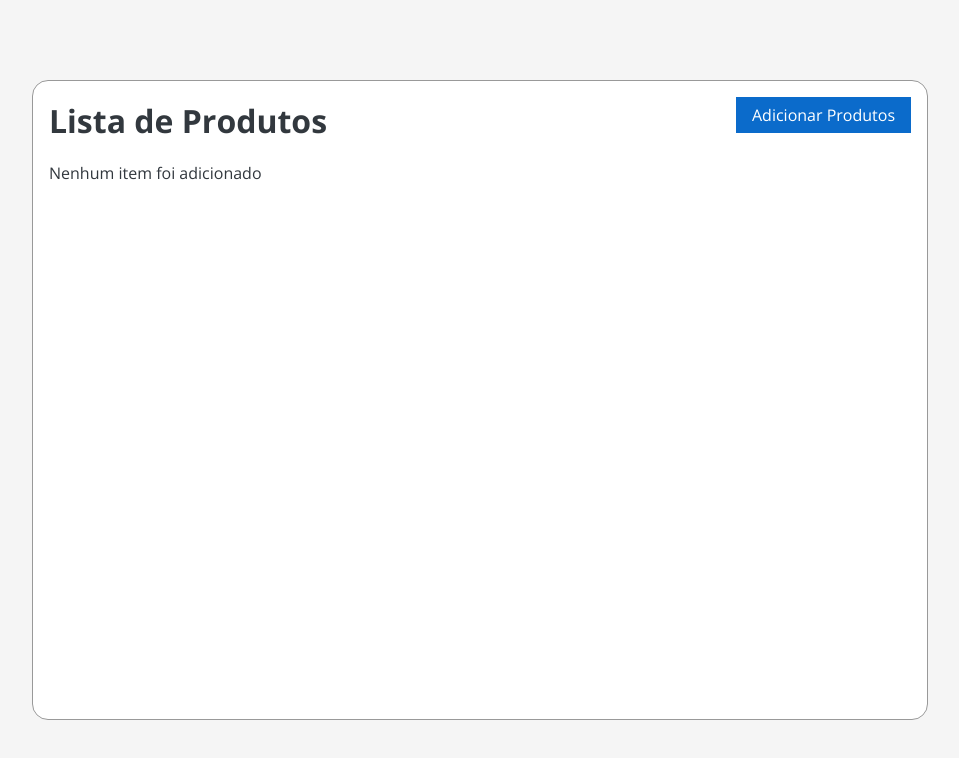
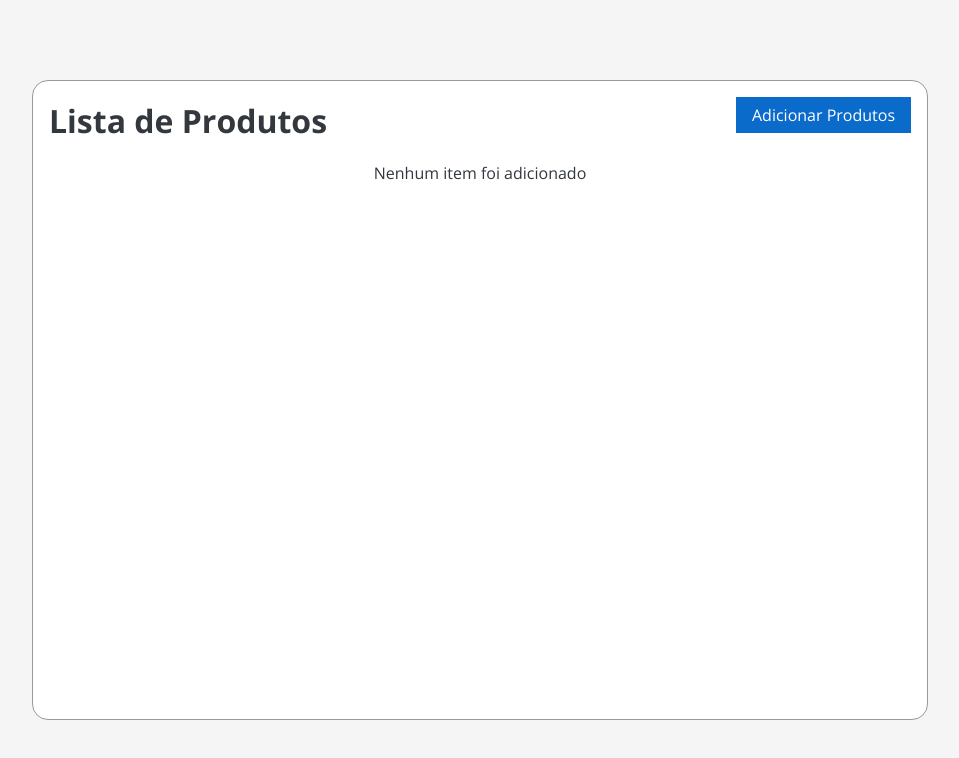
Before and after one commit to DouglasDans/job-test, a Next.js app: page / in a window 1280 px wide. Shown: the top 758 px of the page, without its empty margins (160-1119 px from the left). Built offline with nearby package versions, Linux system fonts and the light colour scheme.

Commit message:
feat: altera posicionamento da mensgem placeholder para listas vazias

```diff
--- /dev/null
+++ b/src/components/list-items/index.module.scss
@@ -0,0 +1,8 @@
+.placeholderContainer{
+  display: flex;
+  justify-content: center;
+  align-items: center;
+
+  height: 100%;
+  width: 100%;
+}
--- a/src/components/list-items/index.tsx
+++ b/src/components/list-items/index.tsx
@@ -1,4 +1,5 @@
 import React from 'react'
+import styles from './index.module.scss'
 
 type Props = {
   items: Array<Produto>
@@ -6,7 +7,11 @@ type Props = {
 
 export default function ListItems({ items }: Props) {
   if (items.length === 0) {
-    return ("Nenhum item foi adicionado")
+    return (
+      <div className={styles.placeholderContainer}>
+        <span>Nenhum item foi adicionado</span>
+      </div>
+    )
   }
 
   return (
```
